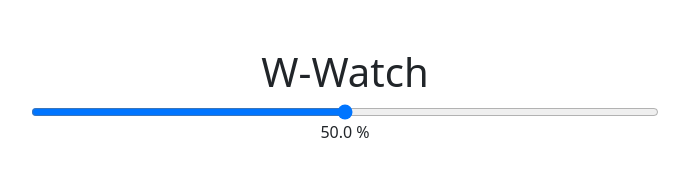
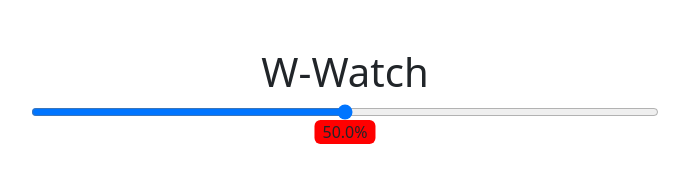
Before and after one commit to WellingtonNico/w_watch, a plain HTML site: page index.html in a window 1280 px wide. Shown: the whole page, without its empty margins (295-984 px from the left). Drawn offline with nearby package versions, Linux system fonts and the light colour scheme.

Commit message:
refactor: melhoria na seleção de elementos para configurar

```diff
--- a/index.html
+++ b/index.html
@@ -23,14 +23,32 @@
 			       min="0"
 			       max="100"
 			       step="0.5">
-			<span>
-				<output id="id_output"
-				        w-watch="#id_input_range:input"
-				        w-effect-0="this.value=Number(this.alvo.value).toFixed(1)">
-					50.0
-				</output>
-				%
-			</span>
+			<div class="position-relative bg-success overflow-visible">
+				<span class="d-flex rounded px-2 position-absolute"
+				      style="background-color: red;left:calc(50%);transform:translateX(-50%)">
+					<output w-watch="#id_input_range:input"
+					        w-effect-0="
+					          this.value=Number(this.alvo.value).toFixed(1)
+					          this.parentNode.style.left=`calc(${this.alvo.value}%)`
+					          let bgColor,color
+					          if(this.alvo.value>80){
+					            bgColor = 'red'
+					            color='white'
+					          }else if(this.alvo.value>50){
+					            bgColor = 'yellow'
+					            color = 'black'
+					          }else{
+					            bgColor = 'green'
+					            color = 'white'
+					          }
+					          this.parentNode.style.backgroundColor = bgColor
+					          this.parentNode.style.color = color
+									">
+						50.0
+					</output>
+					%
+				</span>
+			</div>
 		</div>
 	</div>
 </div>
--- a/w_watch.js
+++ b/w_watch.js
@@ -9,7 +9,7 @@ class WWatch {
   chavesDeMutacao = ["childList", "attributes", "characterData", "subtree"];
 
   obterWatchersConfigurados() {
-    return document.querySelectorAll("[w-watch]");
+    return document.querySelectorAll("[w-watch]:not([w-watch-ready])");
   }
 
   /**
@@ -73,6 +73,7 @@ class WWatch {
     listaWatchers.forEach(watcher => {
       const wathcerConfigs = this.obterConfiguracoesDoWatcher(watcher)
       this.adicionarEventos(watcher, wathcerConfigs)
+      watcher.setAttribute('w-watch-ready','')
     })
   }
 }
```
